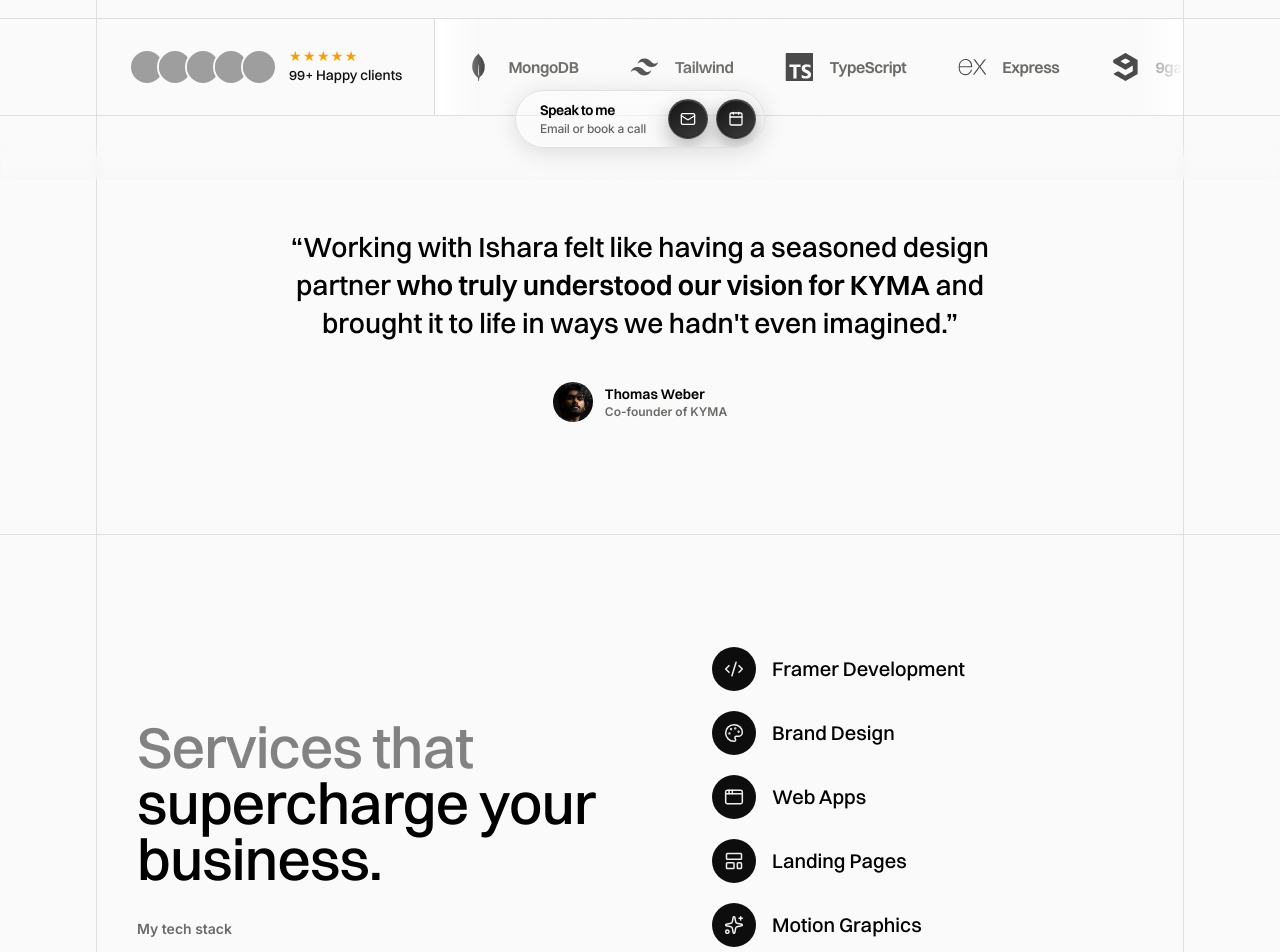
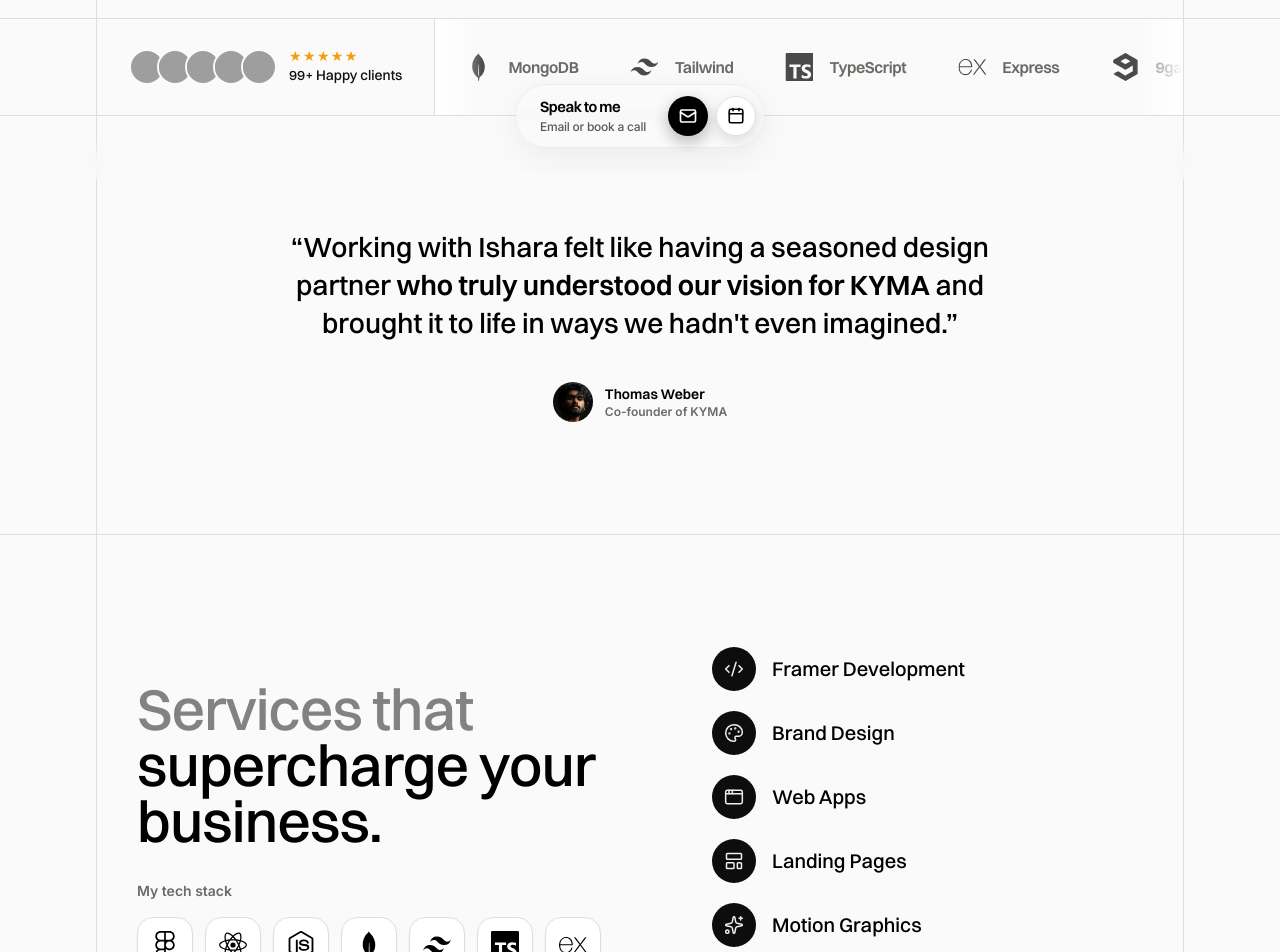
Before and after one commit to ish-2000/My_Portfolio, a React (Vite) app in the folder Frontend/: page / in a window 1280 px wide. Shown: the part 620-1572 px from the top of the page. Built offline with nearby package versions, Linux system fonts and the light colour scheme; grey boxes are pictures that could not be loaded.

Commit message:
CTA button UI update

```diff
--- a/Frontend/src/components/FloatingContact.jsx
+++ b/Frontend/src/components/FloatingContact.jsx
@@ -38,10 +38,9 @@ export default function FloatingContact() {
       className={`
         fixed bottom-6 left-1/2 z-[9999] -translate-x-1/2 scale-[0.94] sm:scale-100
         transition-all duration-500 ease-out
-        ${
-          isVisible
-            ? 'translate-y-0 opacity-100 pointer-events-auto'
-            : 'translate-y-8 opacity-0 pointer-events-none'
+        ${isVisible
+          ? 'translate-y-0 opacity-100 pointer-events-auto'
+          : 'translate-y-8 opacity-0 pointer-events-none'
         }
       `}
     >
@@ -85,7 +84,7 @@ export default function FloatingContact() {
               Speak to me
             </div>
             <div className="font-body text-[12px] font-medium tracking-[-0.02em] text-black/60">
-              Email or book a call
+              Email or book a callx
             </div>
           </div>
 
--- a/Frontend/src/components/common/BottomBlurCTA.jsx
+++ b/Frontend/src/components/common/BottomBlurCTA.jsx
@@ -5,12 +5,7 @@ import { Link } from 'react-router-dom'
 /**
  * BottomBlurCTA
  *
- * A fixed bottom overlay that:
- * 1. Blurs page content that scrolls *behind* it (not the content itself).
- * 2. Uses a CSS mask to fade the blur from transparent (top) to full (bottom).
- * 3. Renders a floating glass CTA pill above the blur zone.
- *
- * The page text is never touched — only what passes behind the overlay gets blurred.
+ * Fixed bottom CTA with Launchfolio-style "Speak to me" pill.
  */
 export default function BottomBlurCTA() {
   const [isVisible, setIsVisible] = useState(false)
@@ -23,6 +18,7 @@ export default function BottomBlurCTA() {
         setIsVisible(window.scrollY > window.innerHeight * 0.7)
         return
       }
+
       const triggerTop = trigger.getBoundingClientRect().top + window.scrollY
       const showPoint = triggerTop - window.innerHeight * 0.65
       setIsVisible(window.scrollY >= showPoint)
@@ -40,121 +36,84 @@ export default function BottomBlurCTA() {
 
   return (
     <>
-      {/* ── Blur overlay ──────────────────────────────────────────────────── */}
-      {/*
-        This div sits fixed at the bottom of the viewport.
-        backdrop-filter blurs whatever is rendered *beneath* it in the stacking order.
-        The CSS mask-image fades it from fully transparent at the top to fully
-        opaque at the bottom, so the blur appears to "come in" gradually.
-        pointer-events-none ensures scrolling / clicking still works normally.
-      */}
+      {/* Bottom blur overlay */}
       <div
         aria-hidden="true"
-        className="pointer-events-none fixed bottom-0 left-0 w-full z-40"
+        className="pointer-events-none fixed bottom-0 left-0 z-40 w-full"
         style={{
-          // Tall enough that content gradually scrolls INTO the blur zone.
-          // The mask makes the top 30% fully transparent, then fades to full blur.
-          height: '55px',
-          backdropFilter: 'blur(4px) saturate(1.6)',
-          WebkitBackdropFilter: 'blur(4px) saturate(1.6)',
-          // Mask: top 30% = transparent (no blur), 30–65% = fade in, 65%→100% = full blur
+          height: '58px',
+          backdropFilter: 'blur(5px) saturate(1.4)',
+          WebkitBackdropFilter: 'blur(5px) saturate(1.4)',
           maskImage:
-            'linear-gradient(to bottom, transparent 0%, transparent 30%, black 65%, black 100%)',
+            'linear-gradient(to bottom, transparent 0%, transparent 28%, black 68%, black 100%)',
           WebkitMaskImage:
-            'linear-gradient(to bottom, transparent 0%, transparent 30%, black 65%, black 100%)',
-          // Very subtle background tint – keeps it natural, not heavy
+            'linear-gradient(to bottom, transparent 0%, transparent 28%, black 68%, black 100%)',
           background:
-            'linear-gradient(to bottom, transparent 0%, rgba(248,248,248,0.06) 60%, rgba(248,248,248,0.14) 100%)',
+            'linear-gradient(to bottom, transparent 0%, rgba(250,250,250,0.08) 60%, rgba(250,250,250,0.22) 100%)',
         }}
       />
 
-      {/* ── Floating CTA pill ─────────────────────────────────────────────── */}
+      {/* Floating CTA pill */}
       <div
         className={`
-          fixed z-50 bottom-8 left-1/2 -translate-x-1/2
+          fixed bottom-8 left-1/2 z-50 -translate-x-1/2
           transition-all duration-500 ease-out
           ${isVisible
             ? 'translate-y-0 opacity-100 pointer-events-auto'
-            : 'translate-y-10 opacity-0 pointer-events-none'
+            : 'translate-y-8 opacity-0 pointer-events-none'
           }
         `}
       >
-        <div className="relative isolate scale-[0.94] sm:scale-100">
-          {/* Ambient glow behind the pill */}
         <div
-            aria-hidden="true"
-            className="absolute -inset-6 -z-10 rounded-full blur-2xl"
+          className="
+            flex h-[64px] items-center rounded-full
+            py-2 pl-6 pr-2
+          "
           style={{
-              background:
-                'radial-gradient(circle, rgba(255,255,255,0.22) 0%, rgba(255,255,255,0.06) 60%, transparent 80%)',
-            }}
-          />
-
-          {/* Glass pill */}
-          <div
-            className="relative flex items-center gap-4 rounded-full px-2 py-2 pl-6 overflow-hidden"
-            style={{
-              background:
-                'linear-gradient(135deg, rgba(255,255,255,0.26) 0%, rgba(255,255,255,0.14) 50%, rgba(255,255,255,0.07) 100%)',
-              backdropFilter: 'blur(60px) saturate(2)',
-              WebkitBackdropFilter: 'blur(60px) saturate(2)',
-              border: '1px solid #E0DFDB',
-              boxShadow:
-                '0 4px 24px rgba(0,0,0,0.12), 0 1px 0 rgba(255,255,255,0.4) inset',
+            backdropFilter: 'blur(5px) saturate(1.4)',
+            WebkitBackdropFilter: 'blur(5px) saturate(1.4)',
+            background: 'rgba(250, 250, 250, 0.22)',
+            border: '1px solid #ededed',
+            boxShadow: '0 8px 32px rgba(0, 0, 0, 0.06)',
           }}
         >
-            {/* Top glass sheen */}
-            <div
-              aria-hidden="true"
-              className="pointer-events-none absolute left-4 right-4 top-1 h-1/2 rounded-full"
-              style={{
-                background:
-                  'linear-gradient(to bottom, rgba(255,255,255,0.38), rgba(255,255,255,0.10), transparent)',
-              }}
-            />
-
-            {/* Label */}
-            <div className="relative z-10 min-w-[112px] leading-tight">
-              <div className="font-display text-[14px] font-semibold tracking-[-0.03em] text-black mb-0.5">
+          {/* Text */}
+          <div className="mr-4 min-w-[112px] leading-none">
+            <div className="font-display text-[15px] font-semibold leading-[18px] tracking-[-0.03em] text-black">
               Speak to me
             </div>
-              <div className="font-body text-[12px] font-medium tracking-[-0.02em] text-black/60">
+            <div className="mt-1 font-body text-[12px] font-medium leading-[14px] tracking-[-0.02em] text-black/65">
               Email or book a call
             </div>
           </div>
 
-            {/* Icon buttons */}
-            <div className="relative z-10 flex items-center gap-2">
+          {/* Buttons */}
+          <div className="flex items-center gap-2">
             <a
               href="mailto:hello@isharaudayanga.com"
-                className="grid h-10 w-10 place-items-center rounded-full text-white
-                           transition duration-300 hover:scale-110 active:scale-95"
-                style={{
-                  background: 'linear-gradient(145deg, rgba(0,0,0,0.92), rgba(18,18,18,0.82))',
-                  border: '1px solid rgba(255,255,255,0.18)',
-                  boxShadow:
-                    '0 8px 20px rgba(0,0,0,0.28), inset 0 1px 0 rgba(255,255,255,0.18), inset 0 -1px 0 rgba(0,0,0,0.3)',
-                }}
               aria-label="Email me"
+              className="
+                grid h-10 w-10 place-items-center rounded-full
+                bg-black text-white
+                shadow-[0_6px_16px_rgba(0,0,0,0.28)]
+                transition duration-300 hover:scale-105 active:scale-95
+              "
             >
-                <Mail className="h-4 w-4" strokeWidth={1.9} />
+              <Mail className="h-[18px] w-[18px]" strokeWidth={2.2} />
             </a>
 
             <Link
               to="/lets-talk"
-                className="grid h-10 w-10 place-items-center rounded-full text-white
-                           transition duration-300 hover:scale-110 active:scale-95"
-                style={{
-                  background: 'linear-gradient(145deg, rgba(0,0,0,0.92), rgba(18,18,18,0.82))',
-                  border: '1px solid rgba(255,255,255,0.18)',
-                  boxShadow:
-                    '0 8px 20px rgba(0,0,0,0.32), inset 0 1px 0 rgba(255,255,255,0.18), inset 0 -1px 0 rgba(0,0,0,0.3)',
-                }}
               aria-label="Book a call"
+              className="
+                grid h-10 w-10 place-items-center rounded-full
+                border border-[#E1E1E1] bg-white text-black
+                shadow-[0_5px_14px_rgba(0,0,0,0.12)]
+                transition duration-300 hover:scale-105 active:scale-95
+              "
             >
-                <Calendar className="h-4 w-4" strokeWidth={1.9} />
+              <Calendar className="h-[18px] w-[18px]" strokeWidth={2.2} />
             </Link>
-            </div>
           </div>
         </div>
       </div>
--- a/Frontend/src/components/sections/Services.jsx
+++ b/Frontend/src/components/sections/Services.jsx
@@ -4,13 +4,15 @@ import { ScrollTrigger } from "gsap/ScrollTrigger";
 
 // ─── Tech stack icons ─────────────────────────────────────
 import FigmaIcon from "/icons/figma.svg";
-import FramerIcon from "/icons/framer.svg";
-import WebflowIcon from "/icons/webflow.svg";
-import RemixIcon from "/icons/remix.svg";
-import BlenderIcon from "/icons/blender.svg";
-import TrelloIcon from "/icons/trello.svg";
-import OpenAIIcon from "/icons/openai.svg";
-import AnthropicIcon from "/icons/anthropic.svg";
+import ReactIcon from "/icons/react.svg";
+import NodeIcon from "/icons/nodedotjs.svg";
+import MongoIcon from "/icons/mongodb.svg";
+import TailwindIcon from "/icons/tailwindcss.svg";
+import TypeScriptIcon from "/icons/typescript.svg";
+import ExpressIcon from "/icons/express.svg";
+import NineGagIcon from "/icons/9gag.svg";
+import FirebaseIcon from "/icons/firebase.svg";
+import GitHubIcon from "/icons/github.svg";
 
 // ─── Service icons (lucide-style, inline) ─────────────────
 import {
@@ -25,15 +27,17 @@ import {
 
 gsap.registerPlugin(ScrollTrigger);
 
-const TECH_STACK = [
+const LOGOS = [
   { name: "Figma", icon: FigmaIcon },
-  { name: "Framer", icon: FramerIcon },
-  { name: "Webflow", icon: WebflowIcon },
-  { name: "Remix", icon: RemixIcon },
-  { name: "Blender", icon: BlenderIcon },
-  { name: "Trello", icon: TrelloIcon },
-  { name: "OpenAI", icon: OpenAIIcon },
-  { name: "Anthropic", icon: AnthropicIcon },
+  { name: "React", icon: ReactIcon },
+  { name: "Node.js", icon: NodeIcon },
+  { name: "MongoDB", icon: MongoIcon },
+  { name: "Tailwind", icon: TailwindIcon },
+  { name: "TypeScript", icon: TypeScriptIcon },
+  { name: "Express", icon: ExpressIcon },
+  { name: "9gag", icon: NineGagIcon },
+  { name: "Firebase", icon: FirebaseIcon },
+  { name: "GitHub", icon: GitHubIcon },
 ];
 
 const SERVICES = [
@@ -131,18 +135,18 @@ export default function Services() {
               </span>
             </h2>
 
-            <div ref={techRef}>
+            <div ref={techRef} className="w-full">
               <p className="font-body text-sm font-semibold text-text-muted mb-4">
                 My tech stack
               </p>
-              <div className="flex flex-wrap gap-2">
-                {TECH_STACK.map((tech) => (
+              <div className="flex flex-wrap gap-3">
+                {LOGOS.map((logo) => (
                   <div
-                    key={tech.name}
-                    title={tech.name}
-                    className="w-12 h-12 rounded-xl bg-surface border border-surface-border flex items-center justify-center shadow-sm"
+                    key={logo.name}
+                    title={logo.name}
+                    className="w-14 h-14 rounded-xl bg-white border border-surface-border flex items-center justify-center shadow-xs"
                   >
-                    <img src={tech.icon} alt={tech.name} className="w-5 h-5" />
+                    <img src={logo.icon} alt={logo.name} className="w-7 h-7 object-contain" />
                   </div>
                 ))}
               </div>
```
Lines whose indentation alone changed are shown as unchanged.
